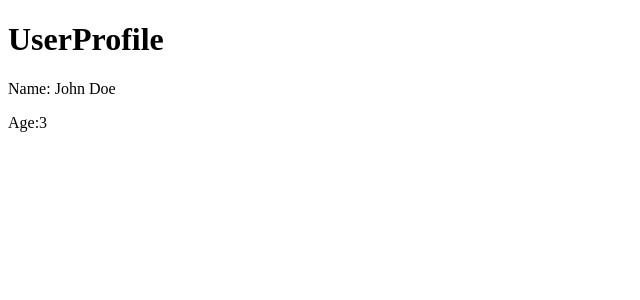
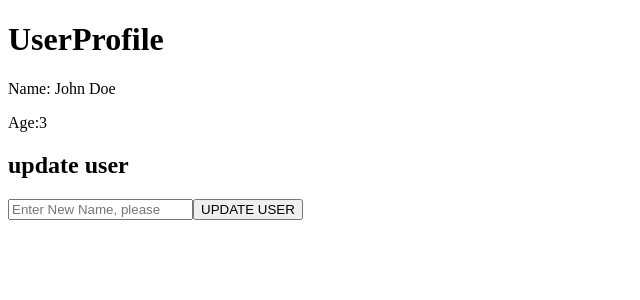
Before and after one commit to moharafat/react-X, a React (Vite) app: page / in a window 1280 px wide. Shown: the top 300 px of the page, without its empty margins (0-640 px from the left). Built offline with nearby package versions, Linux system fonts and the light colour scheme.

Commit message:
use context | update username

```diff
--- a/src/App.jsx
+++ b/src/App.jsx
@@ -1,3 +1,4 @@
+import UpdateUser from "./Components/UpdateUser";
 import UserProfile from "./Components/UserProfile";
 import { UserProvider } from "./UserContext";
 
@@ -5,6 +6,7 @@ const App = () => {
   return (
     <UserProvider>
       <UserProfile />
+      <UpdateUser />
     </UserProvider>
   );
 };
--- a/src/Components/UpdateUser.jsx
+++ b/src/Components/UpdateUser.jsx
@@ -0,0 +1,31 @@
+import { useContext, useState } from "react";
+import { UserContext } from "../UserContext";
+
+const UpdateUser = () => {
+  const { updateUser } = useContext(UserContext);
+  const [newName, setNewName] = useState("");
+
+  const handleSubmit = (e) => {
+    e.preventDefault();
+    if (newName.trim()) {
+      updateUser(newName);
+      setNewName("");
+    }
+  };
+
+  return (
+    <div>
+      <h2>update user</h2>
+      <form onSubmit={handleSubmit}>
+        <input
+          type="text"
+          value={newName}
+          onChange={(e) => setNewName(e.target.value)}
+          placeholder="Enter New Name, please"
+        ></input>
+        <button type="submit">UPDATE USER</button>
+      </form>
+    </div>
+  );
+};
+export default UpdateUser;
```
